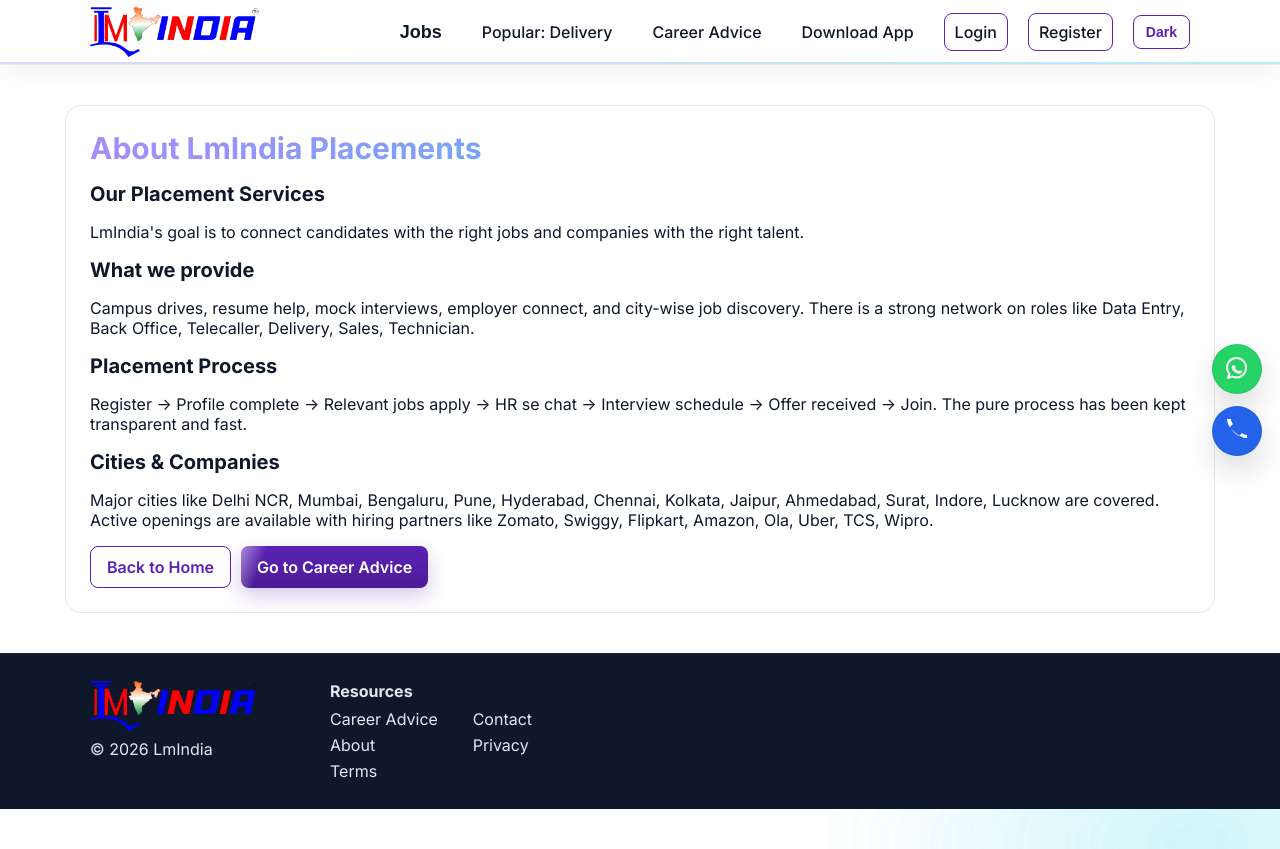
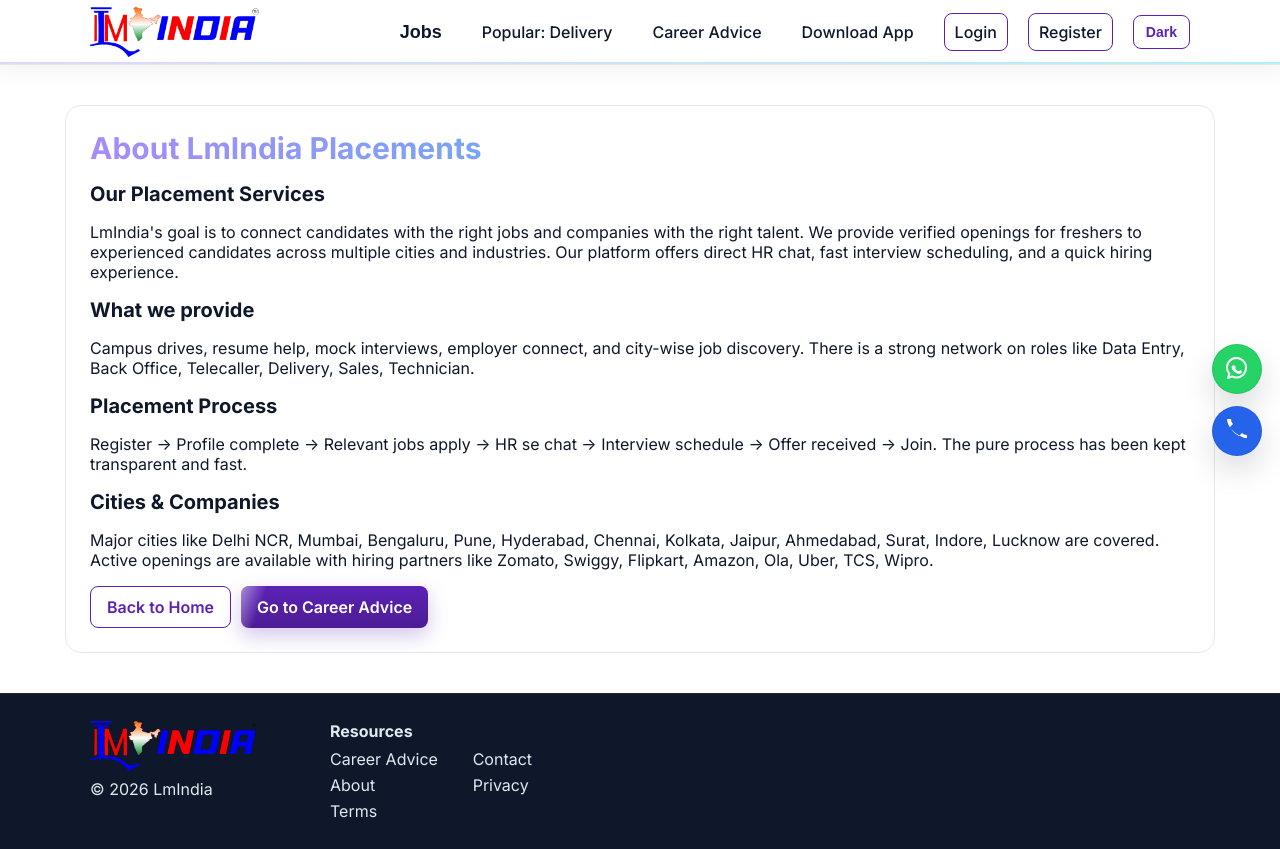
Before and after one commit to rahilslmindia-commits/ApnaClone, a React (Create React App) app: page /about in a window 1280 px wide. Before the commit the page ends 809 px from the top, so only its background shows below. Built offline with nearby package versions, Linux system fonts and the light colour scheme.

Commit message:
Pk 13-2-26 About us text fixed

```diff
--- a/src/pages/AboutPage.js
+++ b/src/pages/AboutPage.js
@@ -11,7 +11,9 @@
             <h3>Our Placement Services</h3>
             <p>
               LmIndia's goal is to connect candidates with the right jobs and companies with the right talent.
-
+              We provide verified openings for freshers to experienced candidates
+              across multiple cities and industries. Our platform offers direct HR chat, fast interview scheduling,
+              and a quick hiring experience.
             </p>
           </div>
           <div className="article-section">
```
